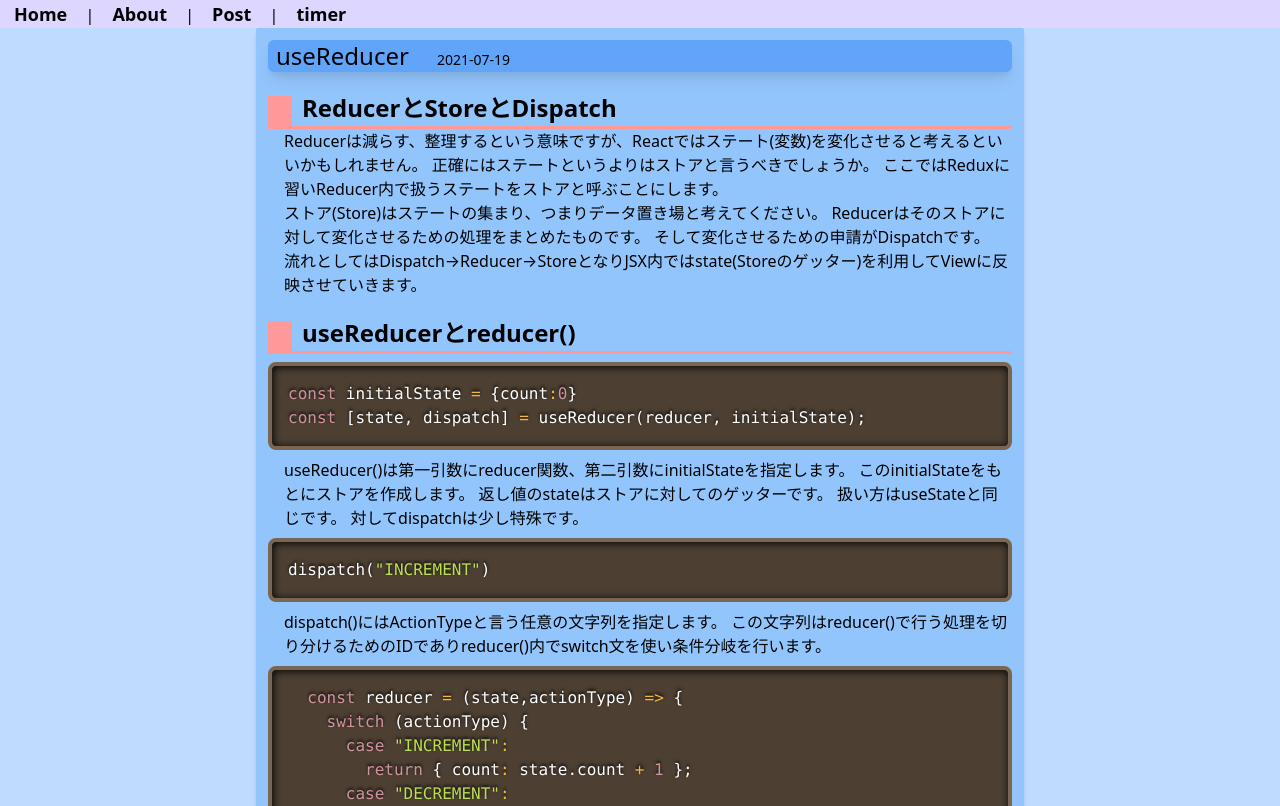
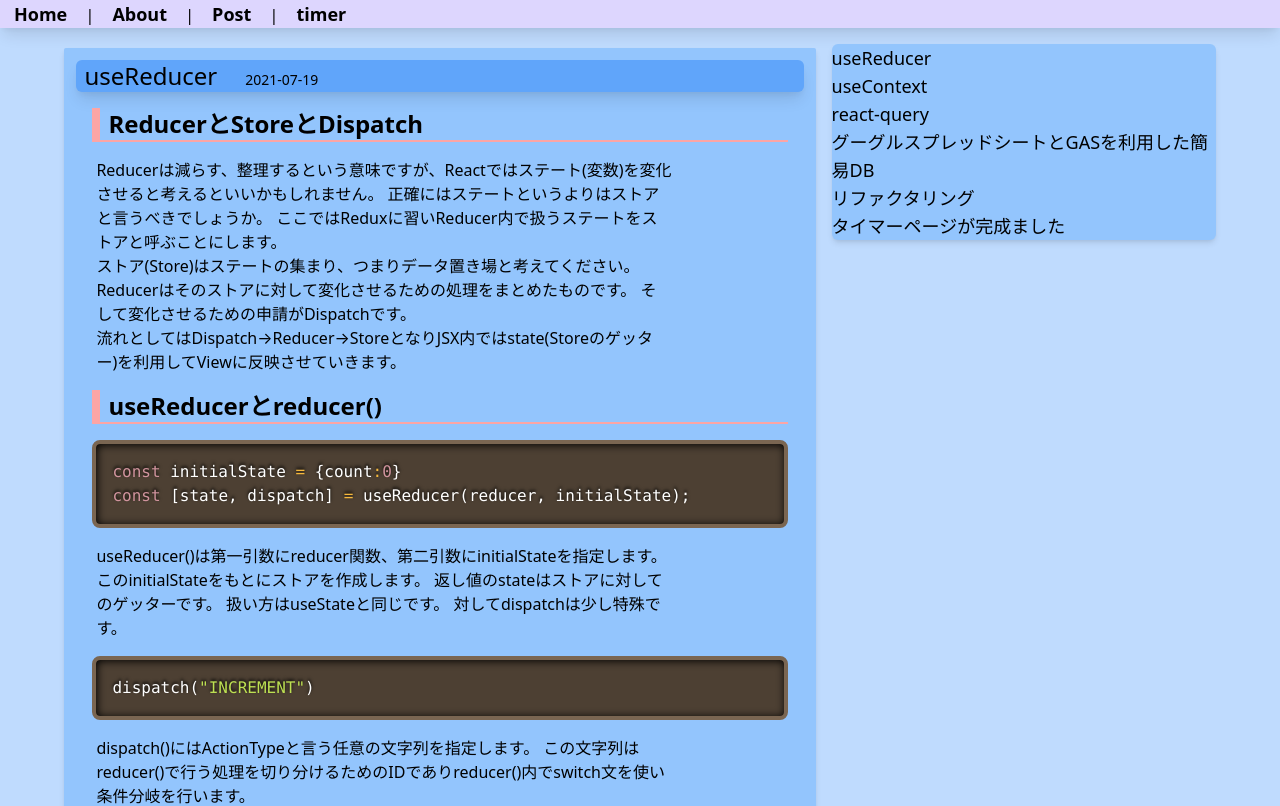
Before and after one commit to woodjellyfish/BLOG, a Next.js app: page / in a window 1280 px wide. Shown: the top 806 px of the page. Built offline with nearby package versions, Linux system fonts and the light colour scheme.

Commit message:
add sidebar

```diff
--- a/components/Layout.tsx
+++ b/components/Layout.tsx
@@ -8,7 +8,7 @@ type Props = {
 };
 
 const classes = {
-  link: "mx-3.5 text-lg font-bold",
+  link: "mx-3.5 text-lg font-bold hover:bg-purple-300",
 };
 
 const Layout = ({ children, title = "This is the default title" }: Props) => (
@@ -18,7 +18,7 @@ const Layout = ({ children, title = "This is the default title" }: Props) => (
       <meta charSet="utf-8" />
       <meta name="viewport" content="initial-scale=1.0, width=device-width" />
     </Head>
-    <header>
+    <header className="sticky top-0 shadow-lg">
       <nav className="bg-purple-200">
         <Link href="/">
           <a className={classes.link}>Home</a>
--- a/components/post/PostCard.module.css
+++ /dev/null
@@ -1,23 +0,0 @@
-.root {
-  border: 1px solid black;
-  width: auto;
-  overflow: hidden;
-  background-color: #b9dbf1;
-}
-
-.title {
-  font-weight: bold;
-  font-size: 20px;
-  background-color: #a6d2f0;
-}
-
-.content {
-  margin-left: 1em;
-  overflow: hidden;
-}
-
-.createdAt {
-  margin-left: 10px;
-  margin-bottom: 0;
-  font-size: 12px;
-}
--- a/components/post/PostCard.tsx
+++ b/components/post/PostCard.tsx
@@ -1,8 +1,7 @@
 import Link from "next/link";
 import React from "react";
 import ReactMarkdown from "react-markdown";
-import styles from "./PostCard.module.css";
-import { CodeBlock, H2, P } from "../reactMarkdown/components";
+import { CodeBlock, H2, P } from "../reactMarkdown/Components";
 
 type props = {
   title: string;
@@ -21,15 +20,20 @@ export default function PostCard({
 }: props) {
   return (
     <>
-      <div className="p-3 max-w-3xl mx-auto bg-blue-300 rounded-sm shadow-md ">
+      <div className="m-5 p-3 max-w-3xl mx-auto bg-blue-300 rounded-sm shadow-md ">
         <div className="px-2 bg-blue-400 rounded-md shadow-lg">
           <Link href={`/posts/${id}`}>
-            <a className="px-0 mb-4 text-black text-2xl">{title}</a>
+            <a
+              id={id}
+              className="px-0 mb-4 text-black text-2xl hover:bg-yellow-200"
+            >
+              {title}
+            </a>
           </Link>
           <a className="px-7 text-right text-sm text-black font-normal">
             {createdAt}
           </a>
-          {updatedAt && <a className={styles.createdAt}>更新日{updatedAt}</a>}
+          {updatedAt && <a className="px-7">更新日{updatedAt}</a>}
         </div>
 
         <div className="text-base">
--- a/components/reactMarkdown/components.module.css
+++ /dev/null
@@ -1,13 +0,0 @@
-.h2 {
-  font-weight: bold;
-  font-size: 24px;
-  padding-left: 10px;
-  padding-bottom: 6px;
-  margin-top: 1em;
-  border-left: 24px #ff9999 solid;
-  border-bottom: 3px #ff9999 solid;
-}
-
-.p {
-  margin-left: 1em;
-}
--- a/components/reactMarkdown/components.tsx
+++ b/components/reactMarkdown/components.tsx
@@ -5,7 +5,6 @@ import {
   HeadingComponent,
   NormalComponent,
 } from "react-markdown/src/ast-to-react";
-import styles from "./components.module.css";
 
 const CodeBlock: CodeComponent = ({ inline, className, children }) => {
   if (inline) {
@@ -14,20 +13,27 @@ const CodeBlock: CodeComponent = ({ inline, className, children }) => {
   const match = /language-(\w+)/.exec(className || "");
   const lang = match && match[1] ? match[1] : "";
   return (
-    <SyntaxHighlighter
-      style={dark}
-      language={lang}
-      children={String(children).replace(/\n$/, "")}
-    />
+    <div className="m-4">
+      <SyntaxHighlighter
+        style={dark}
+        language={lang}
+        children={String(children).replace(/\n$/, "")}
+      />
+    </div>
   );
 };
 
-const H2: HeadingComponent = ({ level, node, ...props }) => {
-  return <h2 className={styles.h2}>{props.children}</h2>;
+const H2: HeadingComponent = ({ level, node, className, ...props }) => {
+  // return <h2 className={styles.h2}>{props.children}</h2>;
+  return (
+    <h2 className="text-2xl font-bold px-2 m-4 border-b-2 border-l-8 border-red-300 ">
+      {props.children}
+    </h2>
+  );
 };
 
 const P: NormalComponent = ({ ...props }) => {
-  return <p className={styles.p}>{props.children}</p>;
+  return <p className="ml-5 max-w-xl">{props.children}</p>;
 };
 
 export { CodeBlock, H2, P };
--- /dev/null
+++ b/components/side/RecentPosts.tsx
@@ -0,0 +1,23 @@
+import Link from "next/link";
+import React from "react";
+import { PostData } from "../../interfaces";
+
+type Props = {
+  postsData: PostData[];
+};
+export default function RecentPosts({ postsData }: Props) {
+  return (
+    <div>
+      <ul>
+        {postsData
+          .slice(0)
+          .reverse()
+          .map((postData) => (
+            <li key={postData.id} className="text-lg hover:bg-yellow-300">
+              <Link href={`/#${postData.id}`}>{postData.title}</Link>
+            </li>
+          ))}
+      </ul>
+    </div>
+  );
+}
--- a/lib/post.ts
+++ b/lib/post.ts
@@ -7,7 +7,7 @@ import { PostData } from "../interfaces";
 
 const postsDirectory = path.join(process.cwd(), "articles");
 
-export const getSortedPostsData = () => {
+export const getSortedPostsData = (): PostData[] => {
   const fileNames = fs.readdirSync(postsDirectory);
   const allPostsData: PostData[] = fileNames.map((fileName) => {
     const id = fileName.replace(/\.md$/, "");
--- a/pages/index.tsx
+++ b/pages/index.tsx
@@ -1,9 +1,10 @@
 import Link from "next/link";
 import ReactMarkdown from "react-markdown";
-import { CodeBlock } from "../components/reactMarkdown/components";
+import { CodeBlock } from "../components/reactMarkdown/Components";
 import Layout from "../components/Layout";
 import PostCard from "../components/post";
 import { getAllPostIds, getPostFullData } from "../lib/post";
+import RecentPosts from "../components/side/RecentPosts";
 
 type PostData = {
   id: string;
@@ -19,16 +20,26 @@ type PostsData = {
 
 const IndexPage = ({ allPostsData }: PostsData) => (
   <Layout title="Home | Next.js + TypeScript Example">
+    <div className=" md:flex justify-center">
+      <div className="flex-initial flex-col ">
         {allPostsData
           .slice(0)
           .reverse()
           .map((post) => (
-        <div key={post.id}>
-          <PostCard id={post.id} title={post.title} createdAt={post.createdAt}>
+            <PostCard
+              key={post.id}
+              id={post.id}
+              title={post.title}
+              createdAt={post.createdAt}
+            >
               {post.contentHtml}
             </PostCard>
+          ))}
       </div>
-      ))}
+      <div className="md:block flex-auto max-w-sm bg-blue-300 ml-4 mt-4 rounded-md shadow-md sticky top-11 h-full ">
+        <RecentPosts postsData={allPostsData} />
+      </div>
+    </div>
   </Layout>
 );
 
--- a/pages/posts/index.tsx
+++ b/pages/posts/index.tsx
@@ -2,21 +2,21 @@ import { GetStaticProps } from "next";
 import Head from "next/head";
 import Link from "next/link";
 import Layout from "../../components/Layout";
+import Sidebar from "../../components/side/RecentPosts";
+import { PostData } from "../../interfaces";
 import { getSortedPostsData } from "../../lib/post";
 
-const posts = ({ allPostsData }) => {
+type AllPostsData = {
+  allPostsData: PostData[];
+};
+
+const posts = ({ allPostsData }: AllPostsData) => {
   return (
     <Layout>
       <Head>
         <title>page index</title>
       </Head>
-      <ul>
-        {allPostsData.map((post) => (
-          <li key={post.id}>
-            <Link href={`/posts/${post.id}`}>{post.title}</Link>
-          </li>
-        ))}
-      </ul>
+      <Sidebar postsData={allPostsData} />
     </Layout>
   );
 };
```
Also changed, not shown: pages/test.tsx (+28 -13 lines), tsconfig.json (+7 -1 lines). Lines whose indentation alone changed are shown as unchanged.
